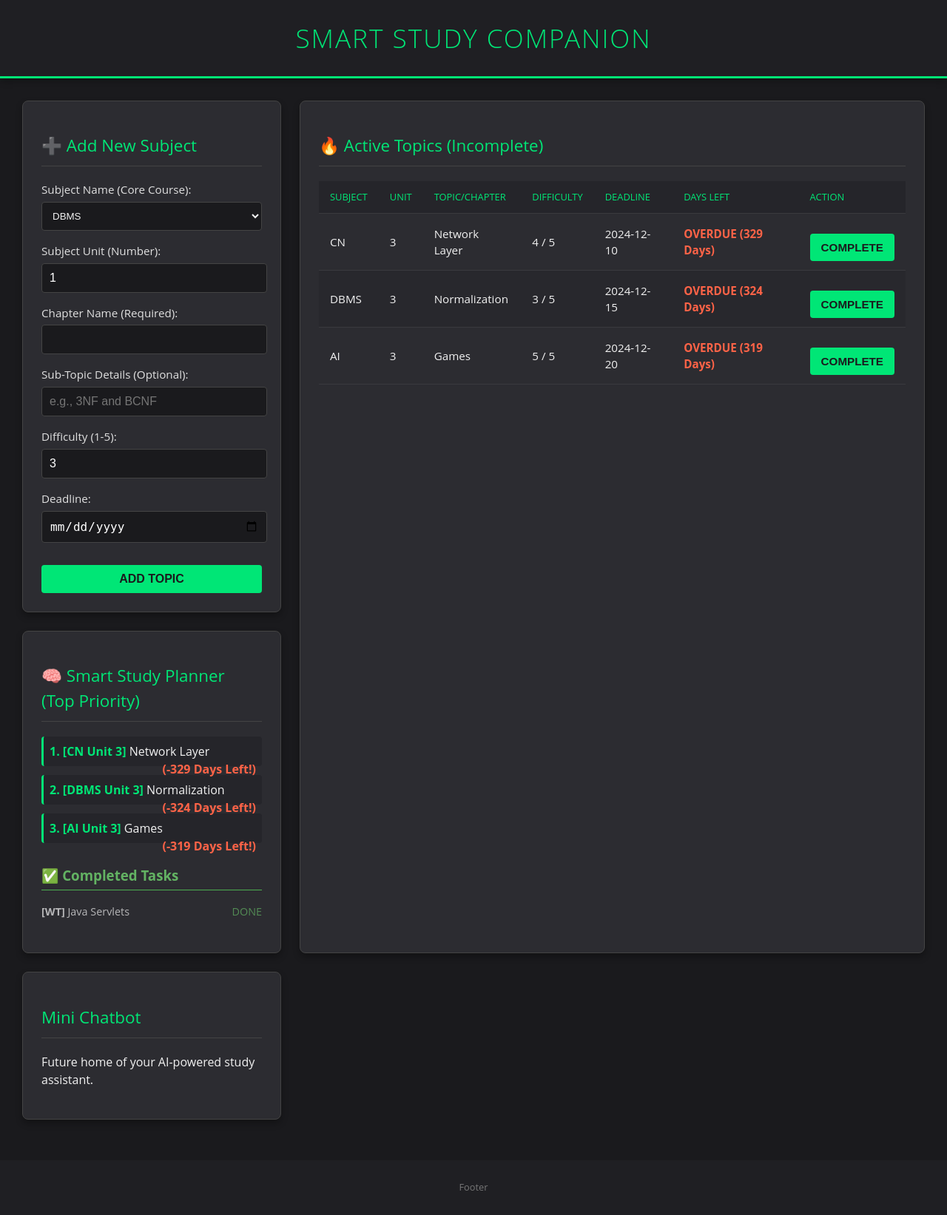
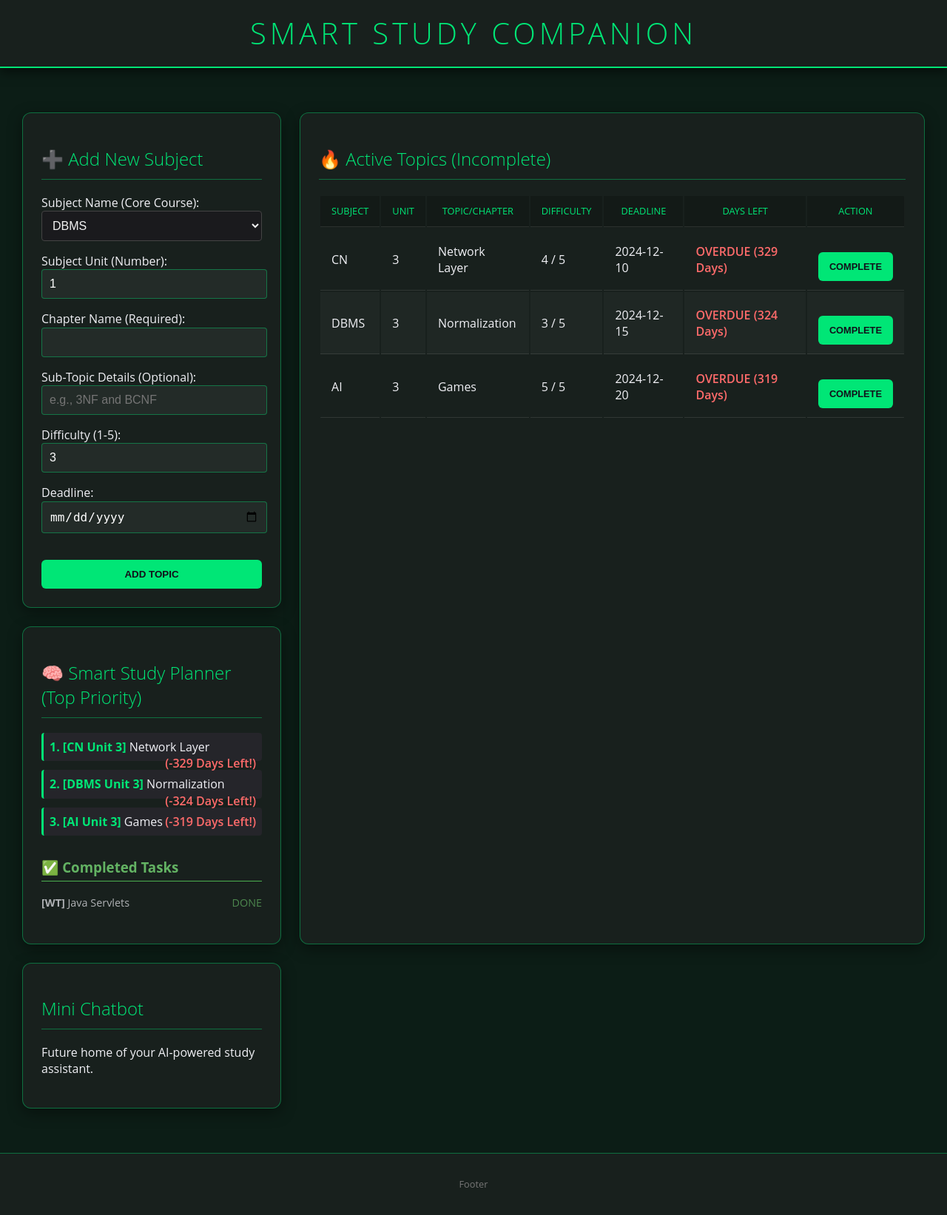
Before and after one commit to nishtha911/smart_study_companion, a Flask app: page / in a window 1280 px wide. Shown: the whole page at 74% size. Run offline with Flask 3, Linux system fonts and the light colour scheme; data comes from the database, SQL or seed files in the repository.

Commit message:
tried to create a liquid glass effect

```diff
--- a/static/style.css
+++ b/static/style.css
@@ -1,46 +1,54 @@
 body {
-
-    font-family: 'Open Sans', 'Lato', 'Arial', sans-serif;
-    background-color: #1a1a1d;
-    color: #f1f1f1;
+    font-family: 'Saira Extra Condensed', 'Open Sans', 'Lato', 'Arial', sans-serif;
+    background-color: #0c1d16;
+    color: #f0f0f5;
     margin: 0;
     padding: 0;
-    line-height: 1.5;
+    line-height: 1.4;
     font-size: 16px;
+    background-image: none;
+    background-attachment: fixed;
 }
 
 :root {
     --accent-color: #00e676;
     --accent-dark: #00b359;
-    --background-card: #2c2c31;
-    --background-header: #1f1f23;
+    --background-card: #0c1d16;
+    --background-header: #0c1d16;
+    --background-blur: rgba(31, 35, 33, 0.7);
+    --border-color: rgba(0, 230, 118, 0.4);
 }
 
 header {
-    background-color: var(--background-header);
+    background-color: var(--background-blur);
     color: var(--accent-color);
     padding: 25px;
     text-align: center;
-    border-bottom: 3px solid var(--accent-color);
-    box-shadow: 0 2px 10px rgba(0, 0, 0, 0.4);
+    border-bottom: 2px solid var(--accent-color);
+    box-shadow: 0 4px 15px rgba(0, 0, 0, 0.6);
+    backdrop-filter: blur(15px);
+    -webkit-backdrop-filter: blur(15px);
 }
 
 h1 {
-    font-size: 2.2em;
-    font-weight: 300;
+    font-size: 2.5em;
+    font-weight: 200;
     margin: 0;
-    letter-spacing: 2px;
+    letter-spacing: 5px;
     text-transform: uppercase;
+    text-shadow: none;
+    line-height: 1;
 }
 
 h2 {
     color: var(--accent-color);
-    font-size: 1.4em;
-    border-bottom: 1px solid #444;
+    font-size: 1.5em;
+    border-bottom: 1px solid var(--border-color);
     padding-bottom: 10px;
     margin-bottom: 20px;
-    font-weight: 400;
+    font-weight: 300;
 }
+
 
 #dashboard-layout {
     display: grid;
@@ -49,139 +57,129 @@
     gap: 25px;
     padding: 30px;
     max-width: 1400px;
-    margin: 0 auto;
+    margin: 30px auto;
 }
 
 .feature-card {
-    background: var(--background-card);
-    border: 1px solid #444;
-    border-radius: 8px;
+    background: var(--background-blur);
+    border: 1px solid var(--border-color);
+    border-radius: 12px;
     padding: 25px;
-    box-shadow: 0 5px 10px rgba(0, 0, 0, 0.3);
+    box-shadow: 0 6px 20px 0 rgba(0, 0, 0, 0.4);
+    backdrop-filter: blur(15px);
+    -webkit-backdrop-filter: blur(15px);
+    transition: transform 0.2s, box-shadow 0.2s;
 }
 
-#input-form {
-    grid-column: 1 / 2;
-    grid-row: 1 / 2;
+.feature-card:hover {
+    transform: translateY(-2px);
+    box-shadow: 0 10px 30px 0 rgba(0, 0, 0, 0.5);
 }
 
-#tracker-placeholder {
-    grid-column: 2 / 3;
-    grid-row: 1 / 3;
-}
+#input-form { grid-column: 1 / 2; grid-row: 1 / 2; }
+#tracker-placeholder { grid-column: 2 / 3; grid-row: 1 / 3; }
+#planner-placeholder { grid-column: 1 / 2; grid-row: 2 / 3; }
 
-#planner-placeholder {
-    grid-column: 1 / 2;
-    grid-row: 2 / 3;
-}
-
-.feature-card form p {
-    margin-bottom: 15px;
-}
-
-.feature-card label {
-    display: block;
-    margin-bottom: 5px;
-    font-weight: 500;
-    color: #e0e0e0;
-    font-size: 0.95em;
-}
+.feature-card label { font-weight: 400; color: #f0f0f5; }
 
 .feature-card input[type="text"],
 .feature-card input[type="number"],
-.feature-card input[type="date"] {
+.feature-card input[type="date"],
+.feature-card select {
     width: 95%;
     padding: 10px;
-    border: 1px solid #444;
+    border: 1px solid var(--border-color);
     border-radius: 4px;
-    background-color: #1a1a1d;
+    background-color: rgba(255, 255, 255, 0.05);
     color: white;
     font-size: 1em;
 }
 
 .feature-card button[type="submit"] {
     background-color: var(--accent-color);
-    color: #1a1a1d;
-    padding: 10px 15px;
+    color: #11111a;
+    padding: 12px 15px;
     border: none;
-    border-radius: 4px;
-    cursor: pointer;
-    font-size: 1em;
+    border-radius: 6px;
     font-weight: 700;
-    transition: background-color 0.2s ease;
+    transition: background-color 0.2s ease, transform 0.1s;
     width: 100%;
-    margin-top: 15px;
+    margin-top: 20px;
     text-transform: uppercase;
 }
 
 .feature-card button[type="submit"]:hover {
     background-color: var(--accent-dark);
+    transform: scale(1.02);
 }
 
 
-.feature-card table {
-    width: 100%;
-    border-collapse: collapse;
-    margin-top: 10px;
-    color: #f1f1f1;
-    font-size: 0.95em;
-}
+.feature-card table { border-radius: 8px; overflow: hidden; }
 
 .feature-card th, .feature-card td {
     padding: 12px 15px;
-    text-align: left;
-    border-bottom: 1px solid #3a3a3e;
+    border-bottom: 1px solid rgba(255, 255, 255, 0.1);
 }
 
 .feature-card th {
-    background-color: #25252a;
-    font-weight: 500;
+    background-color: rgba(0, 0, 0, 0.2);
+    font-weight: 400;
     color: var(--accent-color);
     text-transform: uppercase;
-    font-size: 0.85em;
+    font-size: 0.8em;
 }
 
 .feature-card tr:nth-child(even) {
-    background-color: #28282d;
+    background-color: rgba(255, 255, 255, 0.03);
 }
 
 .feature-card tr:hover {
-    background-color: #35353a;
+    background-color: rgba(0, 0, 0, 0.15);
 }
 
 
-.urgent-red {
-    color: #ff6347;
-    font-weight: bold;
-}
 
-.warning-yellow {
-    color: #ffd700;
-    font-weight: bold;
-}
+.urgent-red { color: #ff6b6b; font-weight: 600; }
+.warning-yellow { color: #ffd700; font-weight: 600; }
+
 
 .progress-button {
-    background-color: #444;
-    color: #f1f1f1;
-    padding: 5px 10px;
-    border: none;
+    background-color: rgba(255, 255, 255, 0.15);
+    color: #f0f0f5;
+    padding: 5px 8px;
+    border: 1px solid var(--border-color);
     border-radius: 4px;
-    cursor: pointer;
     font-size: 0.8em;
-    font-weight: 600;
-    transition: background-color 0.2s ease;
+    font-weight: 400;
 }
 
 .progress-button:hover {
-    background-color: var(--accent-color);
-    color: #1a1a1d;
+    background-color: var(--accent-dark);
+    color: #11111a;
+    border-color: var(--accent-dark);
 }
+
+.delete-button {
+    background-color: #ff6b6b;
+    color: white;
+    padding: 5px 8px;
+    border: none;
+    border-radius: 4px;
+    font-size: 0.8em;
+    font-weight: 400;
+}
+
+.delete-button:hover {
+    background-color: #cc4d38;
+}
+
 
 footer {
     text-align: center;
-    padding: 15px;
+    padding: 20px;
     font-size: 0.8em;
     color: #777;
-    background-color: var(--background-header);
-    margin-top: 25px;
+    background-color: var(--background-blur);
+    border-top: 1px solid var(--border-color);
+    backdrop-filter: blur(10px);
 }
```
